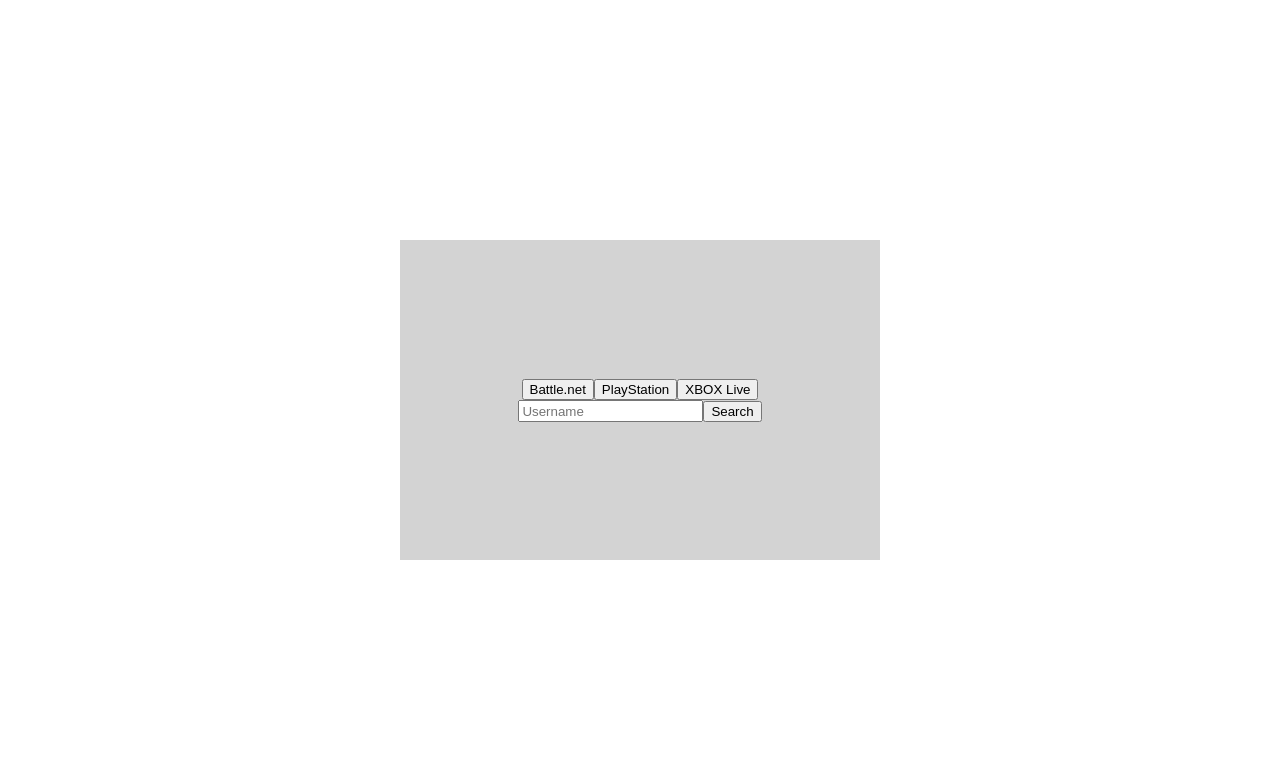
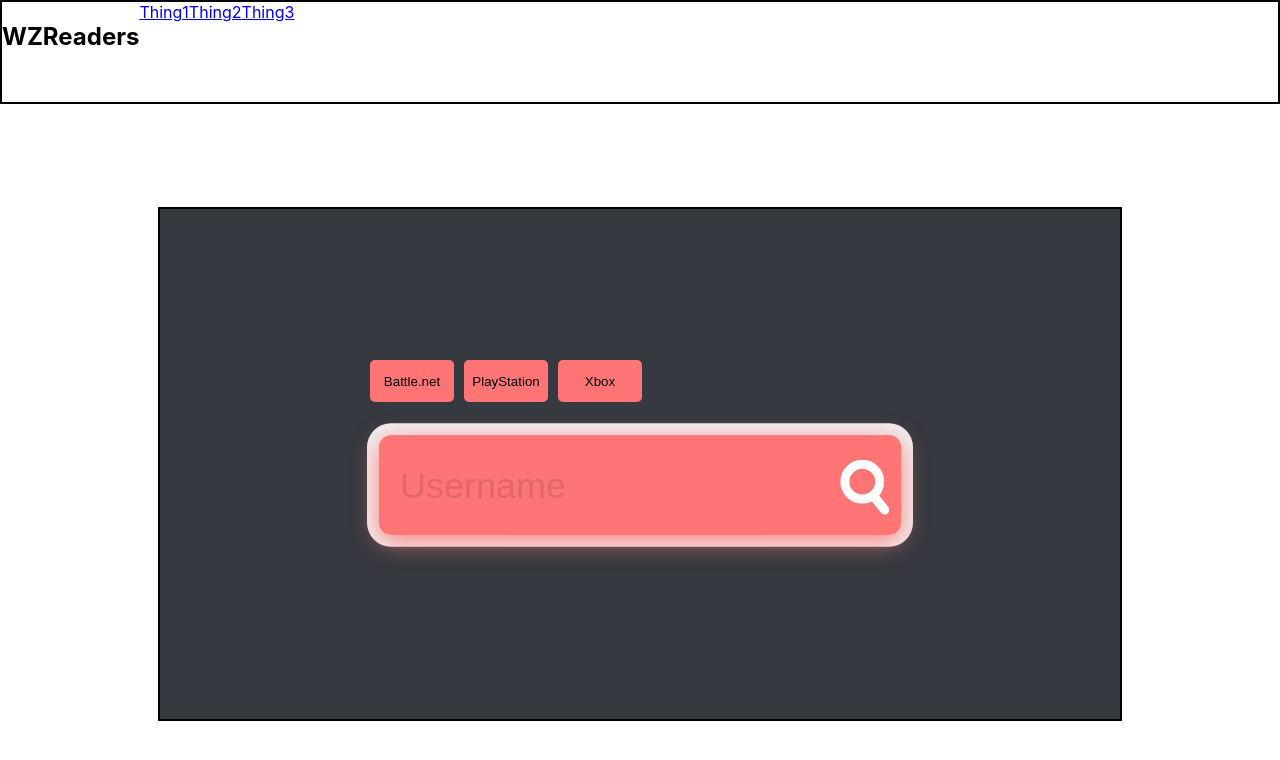
Before and after one commit to warzone-app/wzReaders, a React (Create React App) app: page / in a window 1280 px wide. Shown: the top 760 px of the page. Built offline with nearby package versions, Linux system fonts and the light colour scheme.

Commit message:
CSS: Landing Page Search and Button

```diff
--- a/src/components/LandingPage.js
+++ b/src/components/LandingPage.js
@@ -21,24 +21,27 @@
           <div id="platformContainer">
             <button>Battle.net</button>
             <button>PlayStation</button>
-            <button>XBOX Live</button>
-
+            <button>Xbox</button>
           </div>
-          <form id="formContainer">
+          <div id="cover">
+            <form id="landingForm">
+              <div className="inputContainer">
                 <input
                   type="text"
                   placeholder="Username"
                   onChange={this.handleChange}
                 />
                 <Link to={"/playerstats"}>
-              <div>
-                <button type="submit">
-                  Search
+                  <div className="td" id="buttonCover">
+                    <button className="linkButton" type="submit">
+                      <div id="buttonCircle"></div>
+                      <span></span>
                     </button>
                   </div>
                 </Link>
+              </div>
             </form>
-
+          </div>
         </div>
       </div>
     );
--- a/src/components/Navbar.js
+++ b/src/components/Navbar.js
@@ -1,22 +1,20 @@
 import React, { Component } from "react";
+import "./styles/Navbar.css";
 
 class Navbar extends Component {
-  constructor() {
-    super();
-  }
   render() {
     return (
       <div>
-        <div className="header">
+        <div id="header">
           <div className="headerLogo">
-            {/* <h1>Image</h1> */}
+            <h2>WZReaders</h2>
           </div>
           <div className="headerSearch"></div>
-        </div>
-        <div className="navbar">
-          {/* <div>Thing1</div>
-          <div>Thing2</div>
-          <div>Thing3</div> */}
+          <div className="navbar">
+            <a href="/">Thing1</a>
+            <a href="/">Thing2</a>
+            <a href="/">Thing3</a>
+          </div>
         </div>
       </div>
     );
--- a/src/components/styles/LandingPage.css
+++ b/src/components/styles/LandingPage.css
@@ -1,21 +1,154 @@
-#landingContainer{
+#landingContainer {
   display: flex;
   justify-content: center;
   align-items: center;
-    min-height: 100vh;
+  min-height: 90vh;
 }
 
-#searchContainer{
+#searchContainer {
   display: flex;
-    background-color: lightgray;
-    height: 40vh;
-    width: 60vh;
+  background-color: #36393f;
+  width: 900px;
+  height: 450px;
+  padding: 30px;
+  border: 2px solid black;
   align-content: center;
   flex-direction: column;
   justify-content: center;
   align-items: center;
 }
 
-#formContainer{
+#platformContainer {
   display: flex;
+  justify-content: flex-start;
+  width: 550px;
+  margin-left: 10px;
 }
+
+#platformContainer button {
+  margin-right: 10px;
+  width: 84px;
+  height: 42px;
+  cursor: pointer;
+  border: none;
+  border-radius: 5px;
+  box-shadow: 5px #ff7c7c;
+  background-color: #ff7575;
+}
+
+#cover {
+  width: 800px;
+  padding: 35px;
+  background-color: #ff7575;
+  border-radius: 20px;
+  box-shadow: 0 10px 40px #ff7c7c, 0 0 0 20px #ffffffeb;
+  transform: scale(0.6);
+}
+
+.inputContainer {
+  display: flex;
+  width: 100%;
+}
+
+input,
+.linkButton {
+  color: #fff;
+  padding: 0;
+  margin: 0;
+  border: 0;
+  background-color: transparent;
+  outline: none;
+}
+
+input[type="text"] {
+  width: 100%;
+  height: 96px;
+  font-size: 60px;
+  line-height: 1;
+}
+
+input[type="text"]::placeholder {
+  color: #e16868;
+}
+
+.linkButton {
+  position: relative;
+  display: block;
+  width: 84px;
+  height: 96px;
+  cursor: pointer;
+}
+
+#buttonCircle {
+  position: relative;
+  top: -6px;
+  left: 18px;
+  width: 43px;
+  height: 43px;
+  margin-top: 0;
+  border-width: 15px;
+  border: 15px solid #fff;
+  background-color: transparent;
+  border-radius: 50%;
+  transition: 0.5s ease all;
+}
+
+.linkButton span {
+  position: absolute;
+  top: 68px;
+  left: 43px;
+  display: block;
+  width: 45px;
+  height: 15px;
+  background-color: transparent;
+  border-radius: 10px;
+  transform: rotateZ(52deg);
+  transition: 0.5s ease all;
+}
+
+.linkButton span:before,
+.linkButton span:after {
+  content: "";
+  position: absolute;
+  bottom: 12px;
+  right: -12px;
+  width: 45px;
+  height: 15px;
+  background-color: #fff;
+  border-radius: 10px;
+  transform: rotateZ(0);
+  transition: 0.5s ease all;
+}
+
+#buttonCover:hover #buttonCircle {
+  top: -1px;
+  width: 67px;
+  height: 15px;
+  border-width: 0;
+  background-color: #fff;
+  border-radius: 20px;
+}
+
+#buttonCover:hover span {
+  top: 50%;
+  left: 56px;
+  width: 25px;
+  margin-top: -9px;
+  transform: rotateZ(0);
+}
+
+#buttonCover:hover button span:before {
+  bottom: 11px;
+  transform: rotateZ(52deg);
+}
+
+#buttonCover:hover button span:after {
+  bottom: -11px;
+  transform: rotateZ(-52deg);
+}
+#buttonCover:hover button span:before,
+#buttonCover:hover button span:after {
+  right: -16px;
+  width: 40px;
+  background-color: #fff;
+}
--- a/src/components/styles/Navbar.css
+++ b/src/components/styles/Navbar.css
@@ -0,0 +1,5 @@
+#header {
+  display: flex;
+  border: 2px solid black;
+  height: 100px;
+}
```
Lines whose indentation alone changed are shown as unchanged.
